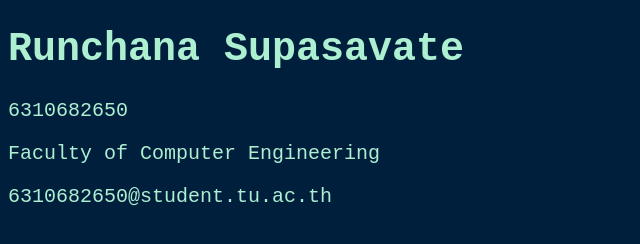
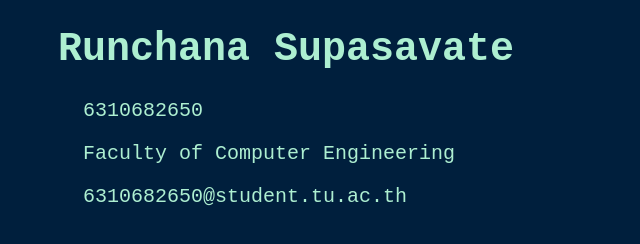
Before and after one commit to 6310682650/6310682650.github.io, a plain HTML site: page index.html in a window 1280 px wide. Shown: the whole page, without its empty margins (0-640 px from the left). Drawn offline with Linux system fonts and the light colour scheme.

Commit message:
Update index.html

```diff
--- a/index.html
+++ b/index.html
@@ -4,13 +4,17 @@
         <title>It's me</title>
     </head>
     <body style="background: #001f3d;">
+
         <div style="color: #adefd1;
              font-size:20px;
              font-family:Courier New">
-        <h1>Runchana Supasavate</h1>
-        	<p>6310682650</p>
-            <p>Faculty of Computer Engineering</p>
-            <p>6310682650@student.tu.ac.th</p>
+
+        <h1 style="margin-left: 50px;">Runchana Supasavate</h1>
+        	<p style="margin-left: 75px;">6310682650</p>
+            <p style="margin-left: 75px;">Faculty of Computer Engineering</p>
+            <p style="margin-left: 75px;">6310682650@student.tu.ac.th</p>
         </div>
     </body>
 </html>
+
+<!-- style="margin-left: 75px;" -->
```
